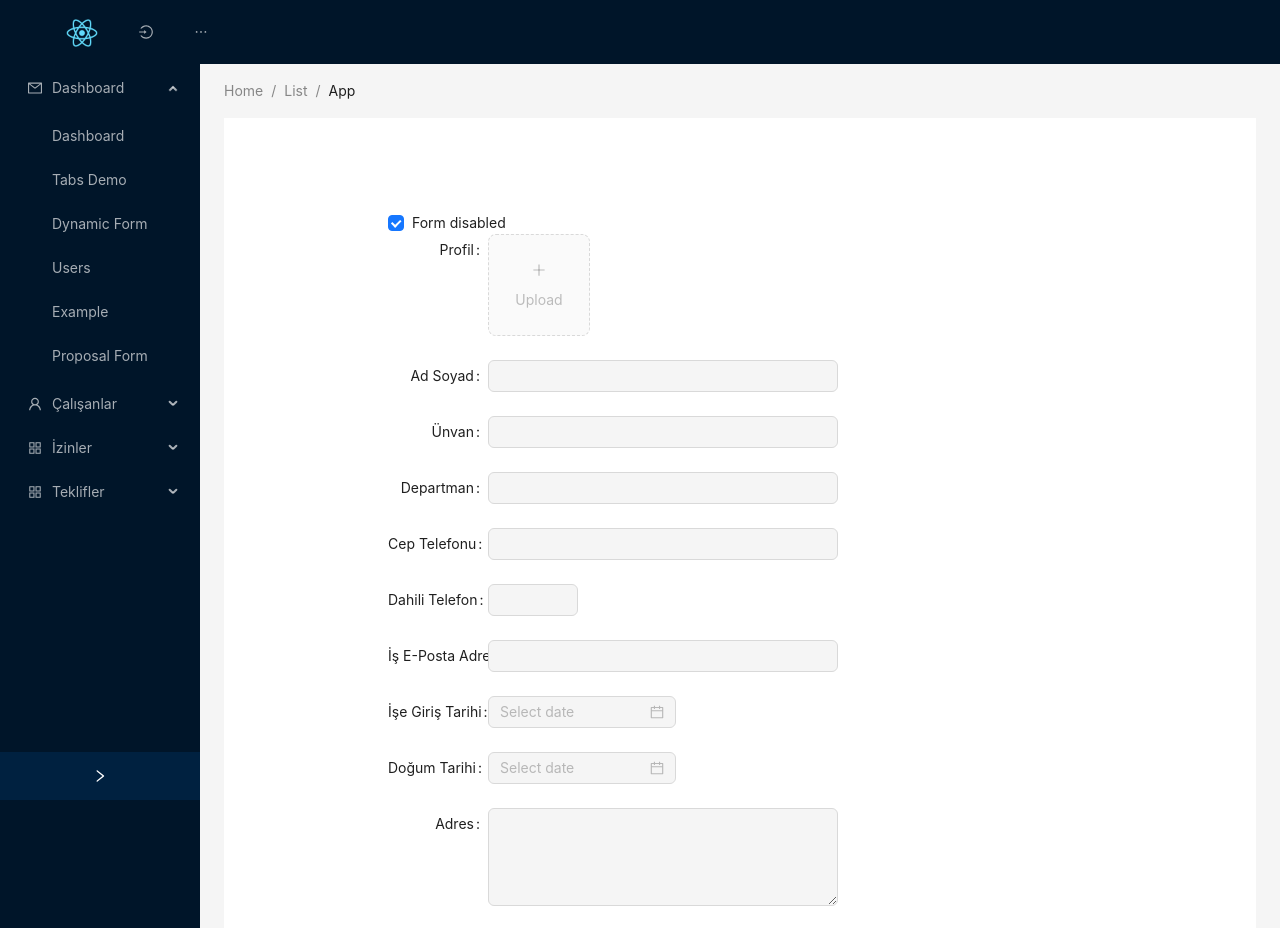
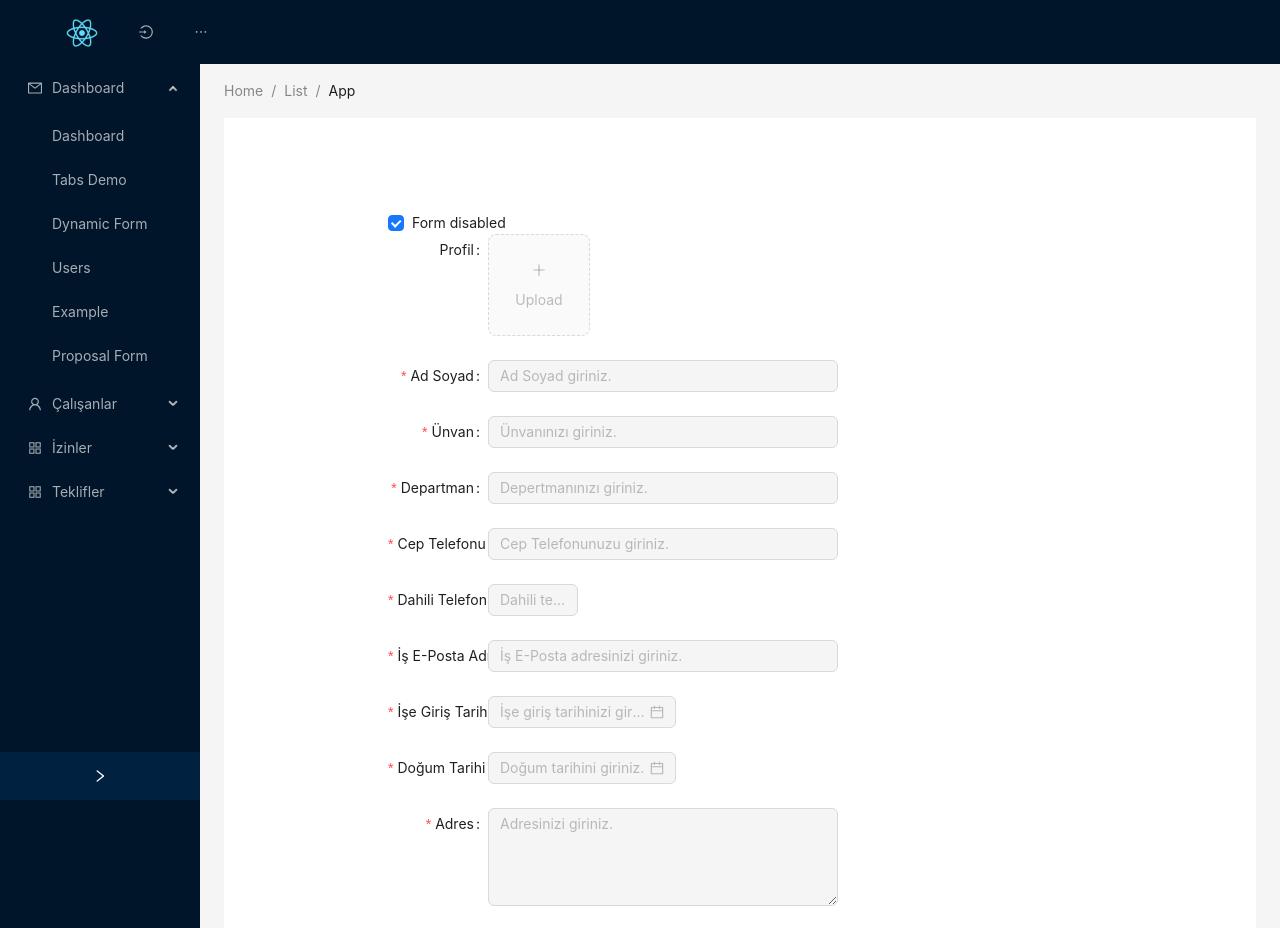
Before and after one commit to volkanulutas/bacrm-frontend, a React (Create React App) app: page /employee-edit-form in a window 1280 px wide. Shown: the top 928 px of the page. Built offline with nearby package versions, Linux system fonts and the light colour scheme; sample sign-in values are in the browser's storage.

Commit message:
requiredfields for employeeditform

```diff
--- a/src/EmployeeEditForm.tsx
+++ b/src/EmployeeEditForm.tsx
@@ -1,7 +1,7 @@
 import React, { useRef, useState } from "react";
 
-import './styles.css';
-import { PlusOutlined } from '@ant-design/icons';
+import "./styles.css";
+import { PlusOutlined } from "@ant-design/icons";
 
 import {
   Button,
@@ -17,7 +17,9 @@ import {
   Switch,
   TreeSelect,
   Upload,
-} from 'antd';
+  Spin,
+  Space,
+} from "antd";
 
 const { RangePicker } = DatePicker;
 const { TextArea } = Input;
@@ -28,13 +30,29 @@ const normFile = (e: any) => {
   return e?.fileList;
 };
 
-const EmployeeEditForm: React.FC =() => {
+interface Employee {
+  nameSurname: string;
+}
+
+const EmployeeEditForm: React.FC = () => {
+  const [loading, setLoading] = useState(false);
   const [componentDisabled, setComponentDisabled] = useState<boolean>(true);
+  const [form] = Form.useForm<Employee>();
 
-  const handleAdd = () => {alert("derya")}
+  const handleAdd = () => {
+    alert("derya");
+  };
+  const onFinish = (values: any) => {
+    alert(values.nameSurname);
+    // make api call
+    setLoading(true);
+    setTimeout(() => {
+      form.resetFields();
+      setLoading(false);
+    }, 500);
+  };
 
   return (
-
     <>
       <Checkbox
         checked={componentDisabled}
@@ -42,15 +60,21 @@ const EmployeeEditForm: React.FC =() => {
       >
         Form disabled
       </Checkbox>
+      <Spin spinning={loading}>
         <Form
           labelCol={{ span: 4 }}
           wrapperCol={{ span: 14 }}
           layout="horizontal"
           disabled={componentDisabled}
           style={{ maxWidth: 600 }}
-
+          onFinish={onFinish}
+          form={form}
         >
-       <Form.Item label="Profil" valuePropName="fileList" getValueFromEvent={normFile}>
+          <Form.Item
+            label="Profil"
+            valuePropName="fileList"
+            getValueFromEvent={normFile}
+          >
             <Upload action="/upload.do" listType="picture-card">
               <div>
                 <PlusOutlined />
@@ -59,49 +83,101 @@ const EmployeeEditForm: React.FC =() => {
             </Upload>
           </Form.Item>
 
-
-
-
-      <Form.Item label="Ad Soyad">
-        <Input/>
+          <Form.Item
+            label="Ad Soyad"
+            name={"nameSurname"}
+            rules={[{ required: true, message: "Ad Soyad girmelisiniz." }]}
+          >
+            <Input placeholder="Ad Soyad giriniz." />
           </Form.Item>
-      <Form.Item label="Ünvan">
-        <Input/>
+          <Form.Item
+            label="Ünvan"
+            name={"title"}
+            rules={[{ required: true, message: "Ünvan girmelisiniz." }]}
+          >
+            <Input placeholder="Ünvanınızı giriniz." />
           </Form.Item>
-      <Form.Item label="Departman">
-        <Input/>
+          <Form.Item
+            label="Departman"
+            name={"depertmant"}
+            rules={[{ required: true, message: "Depertman girmelisiniz." }]}
+          >
+            <Input placeholder="Depertmanınızı giriniz." />
           </Form.Item>
-      <Form.Item label="Cep Telefonu">
-        <Input/>
+          <Form.Item
+            label="Cep Telefonu"
+            name={"cellPhone"}
+            rules={[{ required: true, message: "Cep Telefonu girmelisiniz." }]}
+          >
+            <Input placeholder="Cep Telefonunuzu giriniz." />
           </Form.Item>
-      <Form.Item label="Dahili Telefon">
-        <InputNumber />
+          <Form.Item
+            label="Dahili Telefon"
+            name={"internalPhone"}
+            rules={[
+              { required: true, message: "Dahili Telefon girmelisiniz." },
+            ]}
+          >
+            <InputNumber placeholder="Dahili telefonunuzu giriniz." />
           </Form.Item>
-      <Form.Item label="İş E-Posta Adresi">
-        <Input/>
+          <Form.Item
+            label="İş E-Posta Adresi"
+            name={"workPhone"}
+            rules={[
+              { required: true, message: "İş E-Posta Adresi girmelisiniz." },
+            ]}
+          >
+            <Input placeholder="İş E-Posta adresinizi giriniz." />
           </Form.Item>
-      <Form.Item label="İşe Giriş Tarihi">
-        <DatePicker />
+          <Form.Item
+            label="İşe Giriş Tarihi"
+            name={"employmentDate"}
+            rules={[
+              { required: true, message: "İşe Giriş Tarihini girmelisiniz." },
+            ]}
+          >
+            <DatePicker placeholder="İşe giriş tarihinizi giriniz." />
           </Form.Item>
-      <Form.Item label="Doğum Tarihi">
-        <DatePicker />
+          <Form.Item
+            label="Doğum Tarihi"
+            name={"birthdate"}
+            rules={[
+              { required: true, message: "Doğum Tarihini girmelisiniz." },
+            ]}
+          >
+            <DatePicker placeholder="Doğum tarihini giriniz." />
           </Form.Item>
-      <Form.Item label="Adres">
-        <TextArea rows={4} />
+          <Form.Item
+            label="Adres"
+            name="address"
+            rules={[{ required: true, message: "Adres girmelisiniz." }]}
+          >
+            <TextArea rows={4} placeholder="Adresinizi giriniz." />
           </Form.Item>
           <Form.Item label="Select">
             <Select>
               <Select.Option value="demo">Demo</Select.Option>
             </Select>
           </Form.Item>
-
-
-      <Button onClick={handleAdd} type="primary" style={{ marginBottom: 16 }}>
+          <Space direction="horizontal" size={12}>
+            <Button
+              htmlType="submit"
+              type="primary"
+              style={{ marginBottom: 16 }}
+            >
               Kaydet
             </Button>
+            <Button
+              htmlType="reset"
+              type="primary"
+              style={{ marginBottom: 16 }}
+            >
+              Reset
+            </Button>
+          </Space>
         </Form>
+      </Spin>
     </>
   );
-
 };
 export default EmployeeEditForm;
```
Lines whose indentation alone changed are shown as unchanged.
